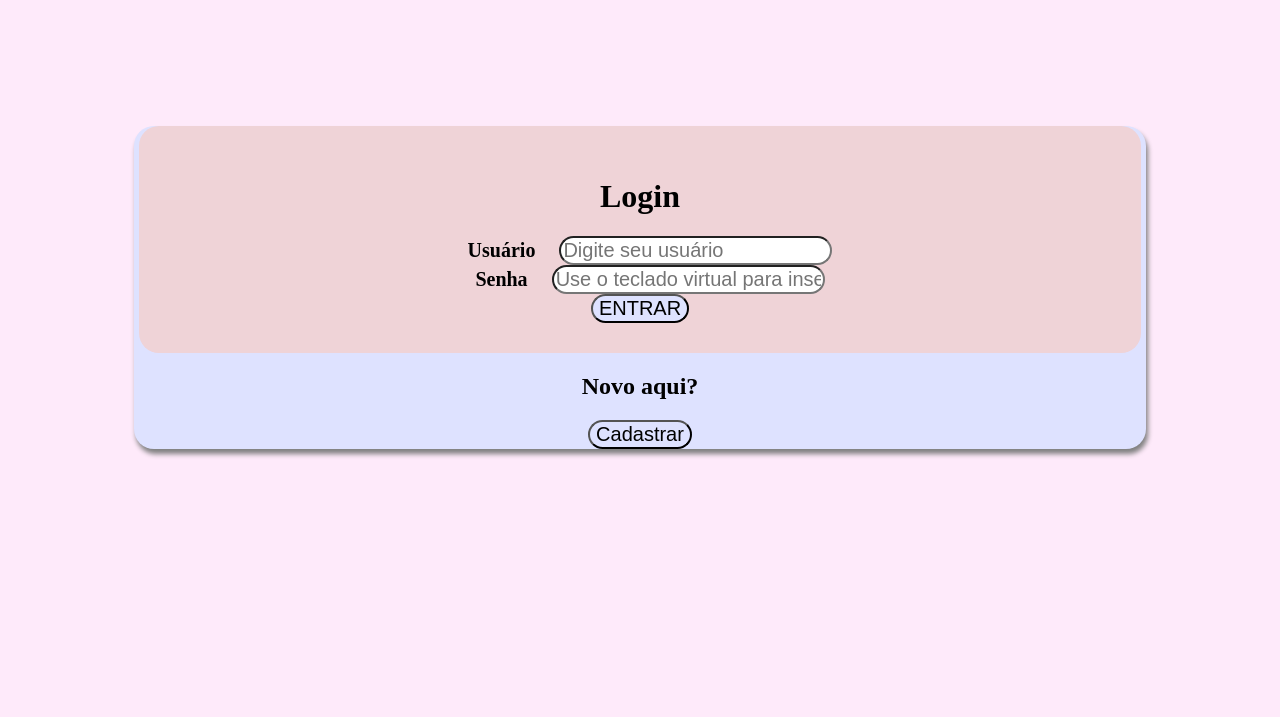
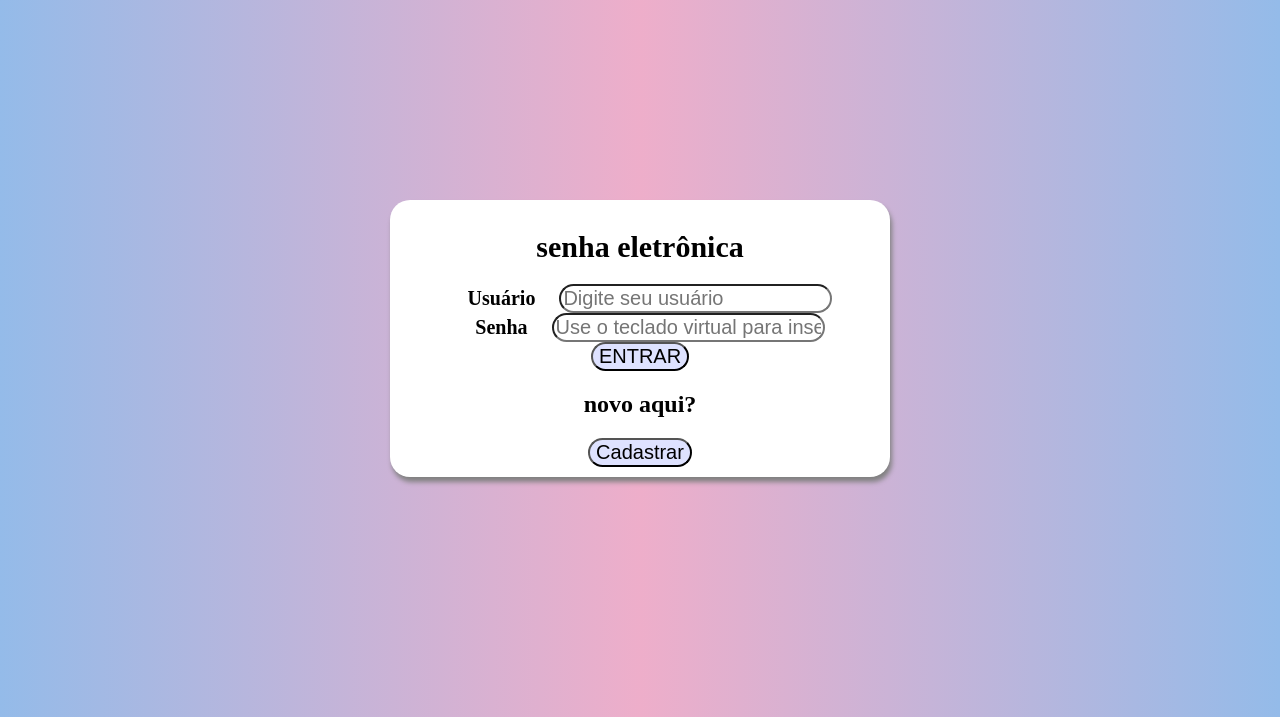
Before and after one commit to Vinicius-da-Cruz-Muller/Virtual-Keyboard, a Flask app: template project/templates/login.html in a window 1280 px wide. Shown: the top 717 px of the page. Run offline with Flask 3, Linux system fonts and the light colour scheme; the template is opened without the code that fills it, so the values that code supplies are empty; parts of the project's set-up code (start-up, migrations or seed data) failed here and were passed over.

Commit message:
front 1
inicialização da edição do front :)

```diff
--- a/project/static/home.css
+++ b/project/static/home.css
@@ -1,25 +1,35 @@
 @charset "UTF-8";
 
 body{
-    background-color: #FEEAFA;
+    background: rgb(238,174,202);
+    background: radial-gradient(circle, rgba(238,174,202,1) 0%, rgba(148,187,233,1) 100%);
 }
 
-div#form_background{
-    background-color: #DEE2FF;
-    margin: 10% 10% 25%;
+div#form {
+    background-color: #ffffff;
+    margin: auto;
     text-align: center;
     border-radius: 20px;
     font-weight: bold;
     box-shadow: 2px 5px 5px grey;
+    padding-top: 10px;
+    padding-bottom: 10px;
+    display: flex;
+    justify-content: center;
+    align-items: center;
+    flex-direction: column;
+    position: absolute;
+    top: 25%;
+    left: 50%;
+    transform: translateX(-50%);
+    width: 500px;
 }
 
-div#form{
-    background-color: #EFD3D7;
-    margin: 5px;
-    text-align: center;
-    border-radius: 20px;
-    font-weight: bold;
-    padding: 30px;
+
+div#titulo {
+    font-size: 30px;
+    padding-top: 20px;
+    padding-bottom: 20px;
 }
 
 label{
--- a/project/templates/login.html
+++ b/project/templates/login.html
@@ -7,9 +7,10 @@
     <link rel="stylesheet" href="../static/home.css">
 </head>
 <body>
-    <div id="form_background">
-        <div id="form">
-            <h1>Login</h1>
+    <div id="form">
+            <div id="titulo">
+                senha eletrônica
+            </div>
             <form action="/login" id ="login" method="post">
                 <label for="user">Usuário</label>
                 <input type="text" name="user" id="user" required placeholder="Digite seu usuário"><br>
@@ -17,9 +18,8 @@
                 <input type="password" name="senha" id="senha" required placeholder="Use o teclado virtual para inserir sua senha!"><br>
                 <button type="submit" id="btn_login">ENTRAR</button>
             </form>
-        </div>
         <div id="cadastro">
-            <h2>Novo aqui?</h2>
+            <h2>novo aqui?</h2>
             <form>
                 <button type="submit" formaction="/path" id="redirect">Cadastrar</button>
             </form>
```
